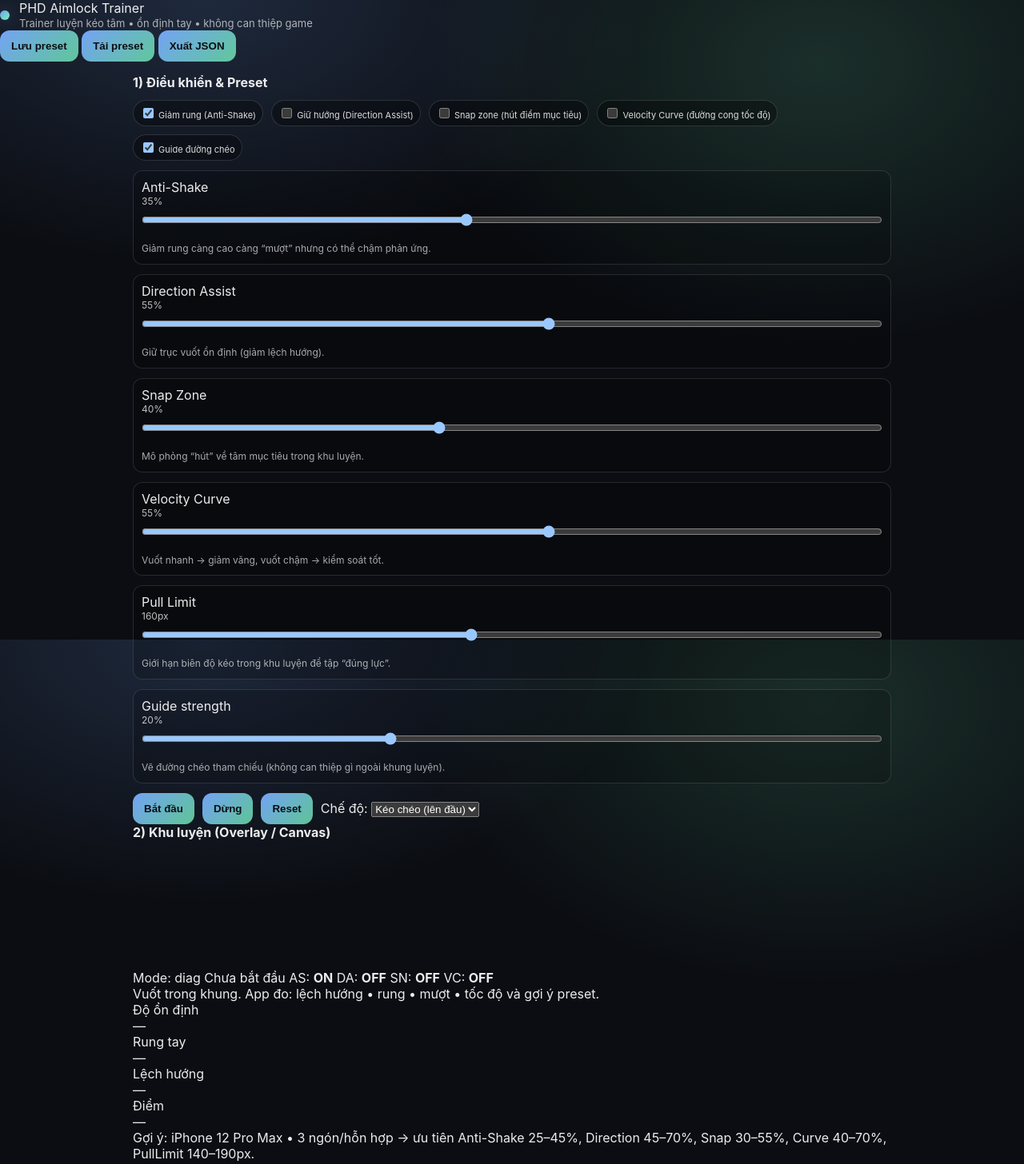
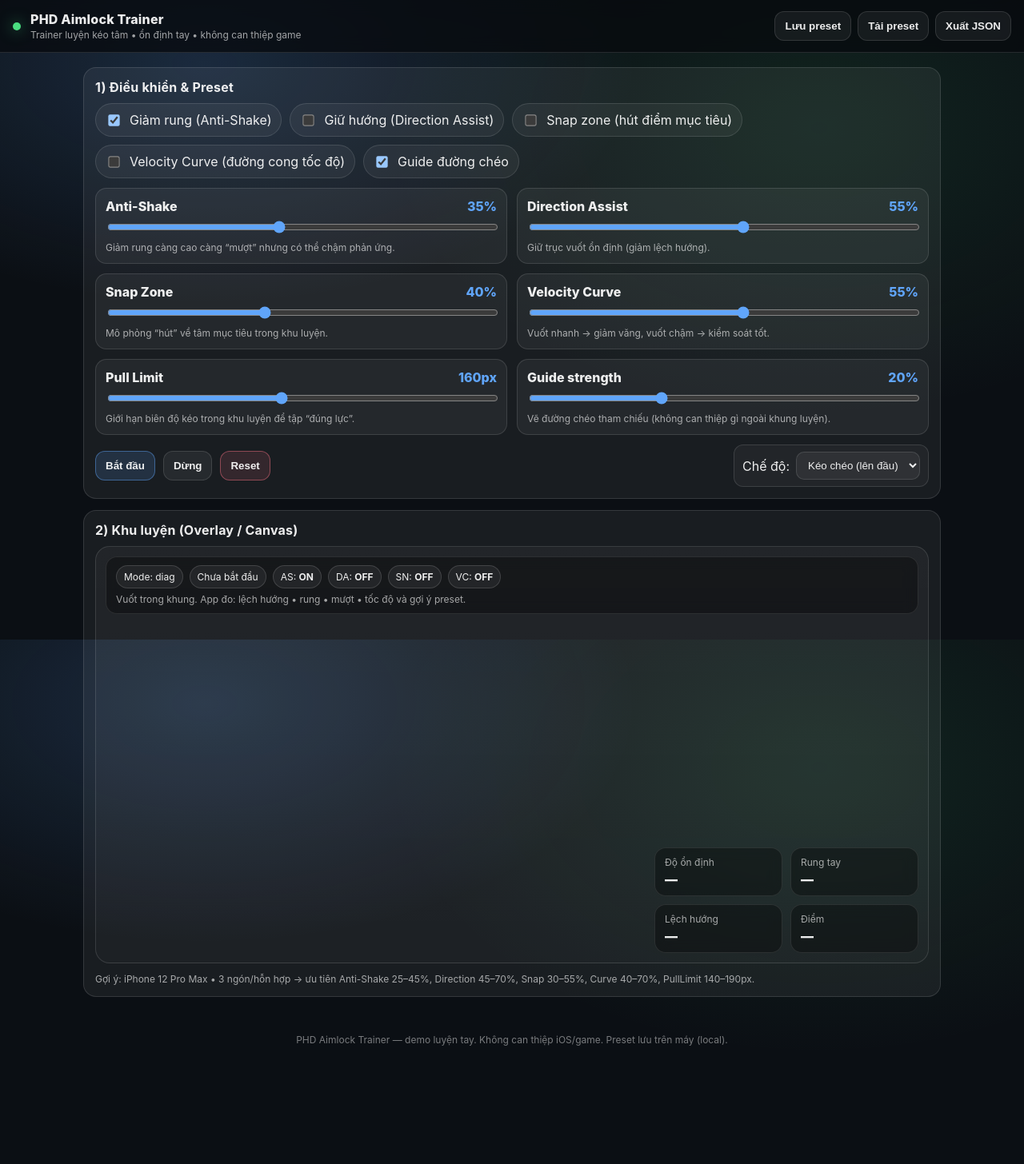
Before and after one commit to phungduong768/phd-aimlock, a plain HTML site: page index.html in a window 1280 px wide. Shown: the top 1456 px of the page at 80% size. After the commit the page ends 1338 px from the top, so only its background shows below. Drawn offline with Linux system fonts and the light colour scheme.

Commit message:
Update styles.css

```diff
--- a/styles.css
+++ b/styles.css
@@ -1,141 +1,196 @@
 :root{
-  --bg:#0b0d12;
-  --panel: rgba(255,255,255,.08);
-  --text: rgba(255,255,255,.92);
-  --muted: rgba(255,255,255,.65);
-  --line: rgba(255,255,255,.12);
-  --accent: rgba(120,170,255,.95);
-  --accent2: rgba(120,255,190,.95);
-  --mono: ui-monospace, SFMono-Regular, Menlo, Monaco, Consolas, "Liberation Mono", "Courier New", monospace;
-  --sans: ui-sans-serif, -apple-system, BlinkMacSystemFont, "Segoe UI", Roboto, Helvetica, Arial;
+  --bg:#0b0f14;
+  --panel:rgba(255,255,255,.06);
+  --panel2:rgba(255,255,255,.08);
+  --line:rgba(255,255,255,.12);
+  --txt:rgba(255,255,255,.92);
+  --muted:rgba(255,255,255,.62);
+  --good:#4ade80;
+  --warn:#fbbf24;
+  --bad:#fb7185;
+  --blue:#60a5fa;
+  --radius:16px;
 }
+
 *{box-sizing:border-box}
 html,body{height:100%}
 body{
   margin:0;
-  font-family: var(--sans);
-  background: radial-gradient(1000px 600px at 20% 0%, rgba(120,170,255,.18), transparent 55%),
-              radial-gradient(1000px 700px at 80% 10%, rgba(120,255,190,.14), transparent 50%),
+  background: radial-gradient(900px 500px at 20% 10%, rgba(96,165,250,.18), transparent 60%),
+              radial-gradient(900px 600px at 80% 20%, rgba(74,222,128,.10), transparent 60%),
               var(--bg);
-  color: var(--text);
-}
-.top{
-  position: sticky; top: 0; z-index: 10;
-  backdrop-filter: blur(14px);
-  background: rgba(11,13,18,.55);
-  border-bottom: 1px solid var(--line);
-  padding: 14px 16px;
-}
-.brand{display:flex; gap:12px; align-items:center}
-.dot{
-  width:12px; height:12px; border-radius:999px;
-  background: linear-gradient(135deg, var(--accent), var(--accent2));
-  box-shadow: 0 0 18px rgba(120,170,255,.35);
-}
-.t1{font-weight:900}
-.t2{font-size:12px; color:var(--muted); margin-top:2px}
-.wrap{max-width: 980px; margin: 0 auto; padding: 16px}
-.card{
-  background: var(--panel);
-  border: 1px solid var(--line);
-  border-radius: 16px;
-  padding: 16px;
-  margin: 14px 0;
-}
-h2{margin:0 0 8px 0; font-size:16px}
-.sub{margin:0; color:var(--muted); font-size:13px; line-height:1.4}
-.row{display:flex; gap:10px; align-items:center; margin-top:12px; flex-wrap:wrap}
-
-.btn{
-  appearance:none; border:0; border-radius: 12px;
-  padding: 12px 14px; font-weight:900;
-  background: linear-gradient(135deg, rgba(120,170,255,.95), rgba(120,255,190,.75));
-  color:#0b0d12;
-}
-.btn.ghost{
-  background: rgba(0,0,0,.18); color: var(--text);
-  border: 1px solid var(--line);
-}
-.pill{
-  appearance:none; border:1px solid var(--line);
-  background: rgba(0,0,0,.18);
-  color: var(--text);
-  padding: 10px 12px;
-  border-radius: 999px;
-  font-weight:800;
-}
-.pill.ghost{background: transparent}
-
-.hint{margin-top: 12px; font-size: 12px; color:var(--muted); line-height:1.4}
-
-.padWrap{position:relative; margin-top:12px}
-canvas#pad{
-  width: 100%;
-  height: 320px;
-  display:block;
-  border-radius: 16px;
-  background: rgba(0,0,0,.22);
-  border: 1px solid var(--line);
-  touch-action: none;
+  color:var(--txt);
+  font-family:-apple-system,BlinkMacSystemFont,"Segoe UI",Roboto,Helvetica,Arial,sans-serif;
 }
 
-.padHud{
-  position:absolute; left:12px; right:12px; top:12px;
-  display:flex; justify-content:space-between; align-items:flex-start;
-  pointer-events:none;
-}
-#hud{
-  font-size:12px;
-  color: rgba(255,255,255,.85);
-  background: rgba(0,0,0,.35);
-  border:1px solid rgba(255,255,255,.14);
-  padding: 8px 10px;
-  border-radius: 12px;
-}
-.chips{display:flex; gap:8px; flex-wrap:wrap; justify-content:flex-end}
-.chip{
-  font-size:11px; color: rgba(255,255,255,.85);
-  background: rgba(0,0,0,.35);
-  border:1px solid rgba(255,255,255,.14);
-  padding: 6px 8px;
-  border-radius: 999px;
+.topbar{
+  position:sticky; top:0; z-index:10;
+  display:flex; align-items:center; justify-content:space-between;
+  padding:14px 16px;
+  background: rgba(7,10,14,.75);
+  backdrop-filter: blur(10px);
+  border-bottom:1px solid var(--line);
 }
 
-.mono{
-  font-family: var(--mono);
-  background: rgba(0,0,0,.25);
-  border: 1px dashed rgba(255,255,255,.18);
-  border-radius: 16px;
-  padding: 14px;
-  font-size: 12.5px;
-  white-space: pre-wrap;
+.brand{display:flex; gap:12px; align-items:center}
+.dot{width:10px;height:10px;border-radius:999px;background:var(--good); box-shadow:0 0 18px rgba(74,222,128,.6)}
+.title{font-weight:800; letter-spacing:.2px}
+.sub{color:var(--muted); font-size:12px; margin-top:2px}
+
+.right{display:flex; gap:8px; flex-wrap:wrap}
+.btn{
+  border:1px solid var(--line);
+  background:rgba(255,255,255,.06);
+  color:var(--txt);
+  padding:10px 12px;
+  border-radius:12px;
+  cursor:pointer;
+  font-weight:700;
+}
+.btn:hover{background:rgba(255,255,255,.10)}
+.btn.primary{border-color:rgba(96,165,250,.45); background:rgba(96,165,250,.15)}
+.btn.primary:hover{background:rgba(96,165,250,.22)}
+.btn.danger{border-color:rgba(251,113,133,.45); background:rgba(251,113,133,.12)}
+
+.wrap{
+  max-width:1100px;
+  margin:18px auto 30px;
+  padding:0 14px;
+  display:grid;
+  gap:14px;
 }
 
-/* Controls */
+.panel{
+  background:var(--panel);
+  border:1px solid var(--line);
+  border-radius:var(--radius);
+  padding:14px;
+}
+
+h2{
+  margin:0 0 10px;
+  font-size:16px;
+  letter-spacing:.2px;
+}
+
+.row{display:flex; gap:10px; flex-wrap:wrap; align-items:center}
+.chip{
+  display:flex; gap:10px; align-items:center;
+  padding:10px 12px;
+  border:1px solid var(--line);
+  border-radius:999px;
+  background:rgba(255,255,255,.05);
+  user-select:none;
+}
+.chip input{transform:scale(1.1)}
+
+.grid2{
+  margin-top:12px;
+  display:grid;
+  grid-template-columns: repeat(2, minmax(0,1fr));
+  gap:12px;
+}
+@media (max-width: 900px){ .grid2{grid-template-columns:1fr;} }
+
 .ctrl{
+  padding:12px;
+  border:1px solid var(--line);
+  border-radius:14px;
+  background:rgba(255,255,255,.05);
+}
+.ctrlHead{display:flex; justify-content:space-between; align-items:center; font-weight:800}
+.val{color:var(--blue)}
+.hint{margin-top:6px; color:var(--muted); font-size:12px}
+
+input[type="range"]{
+  width:100%;
+  margin-top:8px;
+  accent-color: var(--blue);
+}
+
+.actions{margin-top:12px}
+.mode{
+  display:flex; align-items:center; gap:8px;
+  margin-left:auto;
+  padding:8px 10px;
+  border:1px solid var(--line);
+  border-radius:12px;
+  background:rgba(255,255,255,.04);
+}
+select{
+  background:rgba(255,255,255,.06);
+  color:var(--txt);
+  border:1px solid var(--line);
+  border-radius:10px;
+  padding:8px 10px;
+}
+
+.arenaWrap{
+  position:relative;
+  margin-top:10px;
+  border:1px solid var(--line);
+  border-radius:18px;
+  overflow:hidden;
+  background: linear-gradient(180deg, rgba(255,255,255,.04), rgba(255,255,255,.02));
+  min-height:520px;
+}
+#arena{
+  width:100%;
+  height:520px;
+  display:block;
+  touch-action:none;
+}
+
+.hud{
+  position:absolute;
+  left:12px; top:12px;
+  right:12px;
+  background:rgba(0,0,0,.35);
+  border:1px solid rgba(255,255,255,.10);
+  border-radius:14px;
+  padding:10px 12px;
+  backdrop-filter: blur(8px);
+}
+.hudRow{display:flex; gap:8px; flex-wrap:wrap; align-items:center}
+.hudRow.small{margin-top:6px; color:var(--muted); font-size:12px}
+
+.tag{
+  border:1px solid rgba(255,255,255,.14);
+  padding:6px 9px;
+  border-radius:999px;
+  font-size:12px;
+  background:rgba(255,255,255,.06);
+}
+
+.stats{
+  position:absolute;
+  right:12px; bottom:12px;
+  display:grid;
+  grid-template-columns: repeat(2, 160px);
+  gap:10px;
+}
+@media (max-width: 900px){
+  .stats{grid-template-columns: repeat(2, 140px);}
+}
+.stat{
+  background:rgba(0,0,0,.35);
+  border:1px solid rgba(255,255,255,.10);
+  border-radius:14px;
+  padding:10px 12px;
+  backdrop-filter: blur(8px);
+}
+.stat .k{color:var(--muted); font-size:12px}
+.stat .v{font-weight:900; font-size:16px; margin-top:4px}
+
+.note{
   margin-top:12px;
-  padding:10px;
-  border:1px solid rgba(255,255,255,.12);
-  border-radius:12px;
-  background:rgba(0,0,0,.18)
+  color:var(--muted);
+  font-size:12px;
 }
-.ctrl label{font-size:13px; font-weight:800}
-.ctrl input[type=range]{width:100%; margin:8px 0}
-.ctrl .val{font-size:12px; opacity:.8}
 
-/* Overlay */
-.overlay{
-  position:absolute;
-  left:12px; right:12px; bottom:12px;
-  display:flex; justify-content:space-between; gap:10px;
-  padding:10px;
-  border-radius:14px;
-  border:1px solid rgba(255,255,255,.14);
-  background: rgba(0,0,0,.38);
-  backdrop-filter: blur(10px);
-  pointer-events:auto;
+.foot{
+  color:rgba(255,255,255,.45);
+  text-align:center;
+  padding:16px 10px 30px;
+  font-size:12px;
 }
-.ov-left{min-width: 45%}
-.ov-title{font-weight:900; font-size:12px; opacity:.92}
-.ov-stat{margin-top:6px; font-size:11px; color: rgba(255,255,255,.75)}
-.ov-right{display:flex; gap:8px; flex-wrap:wrap; justify-content:flex-end}
```
